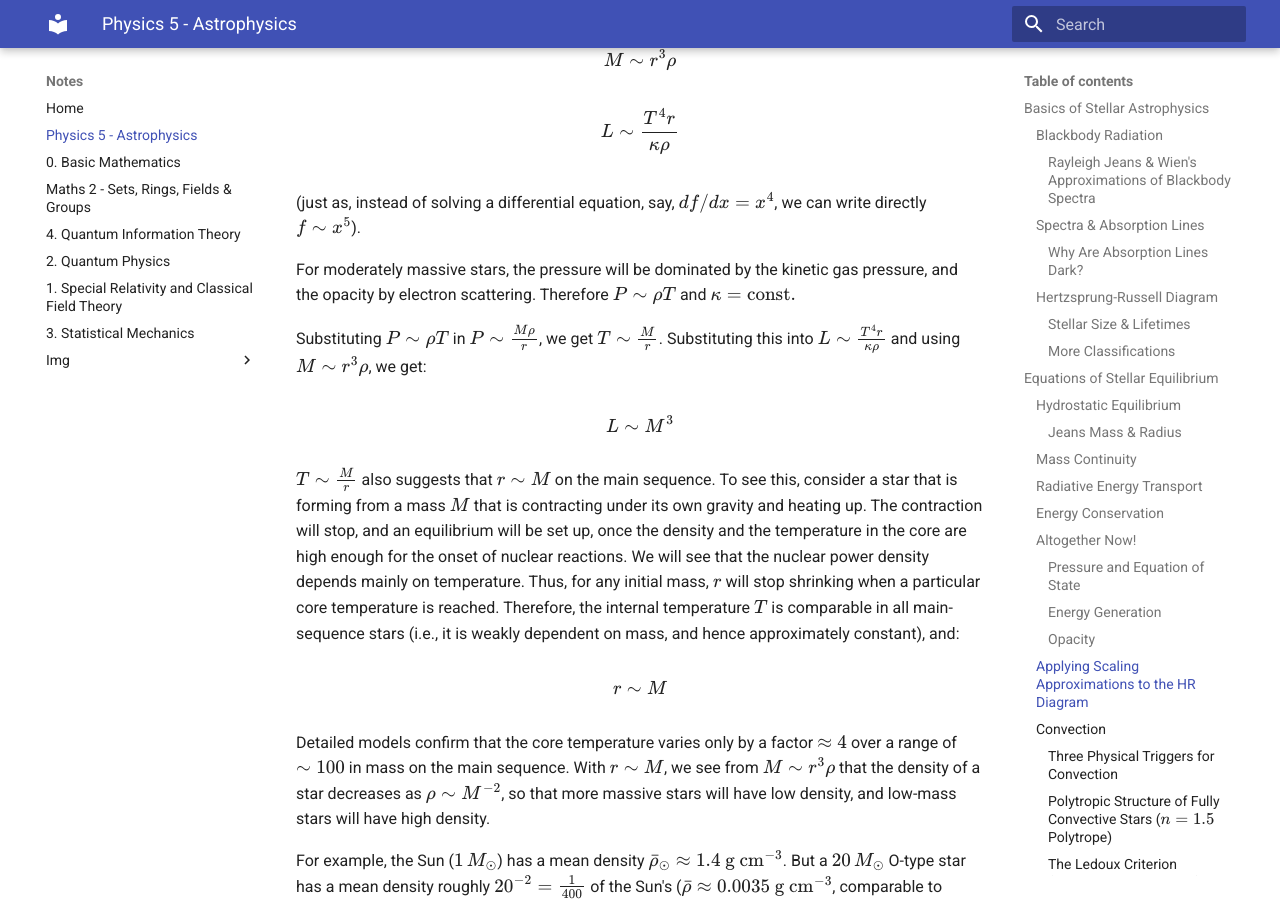
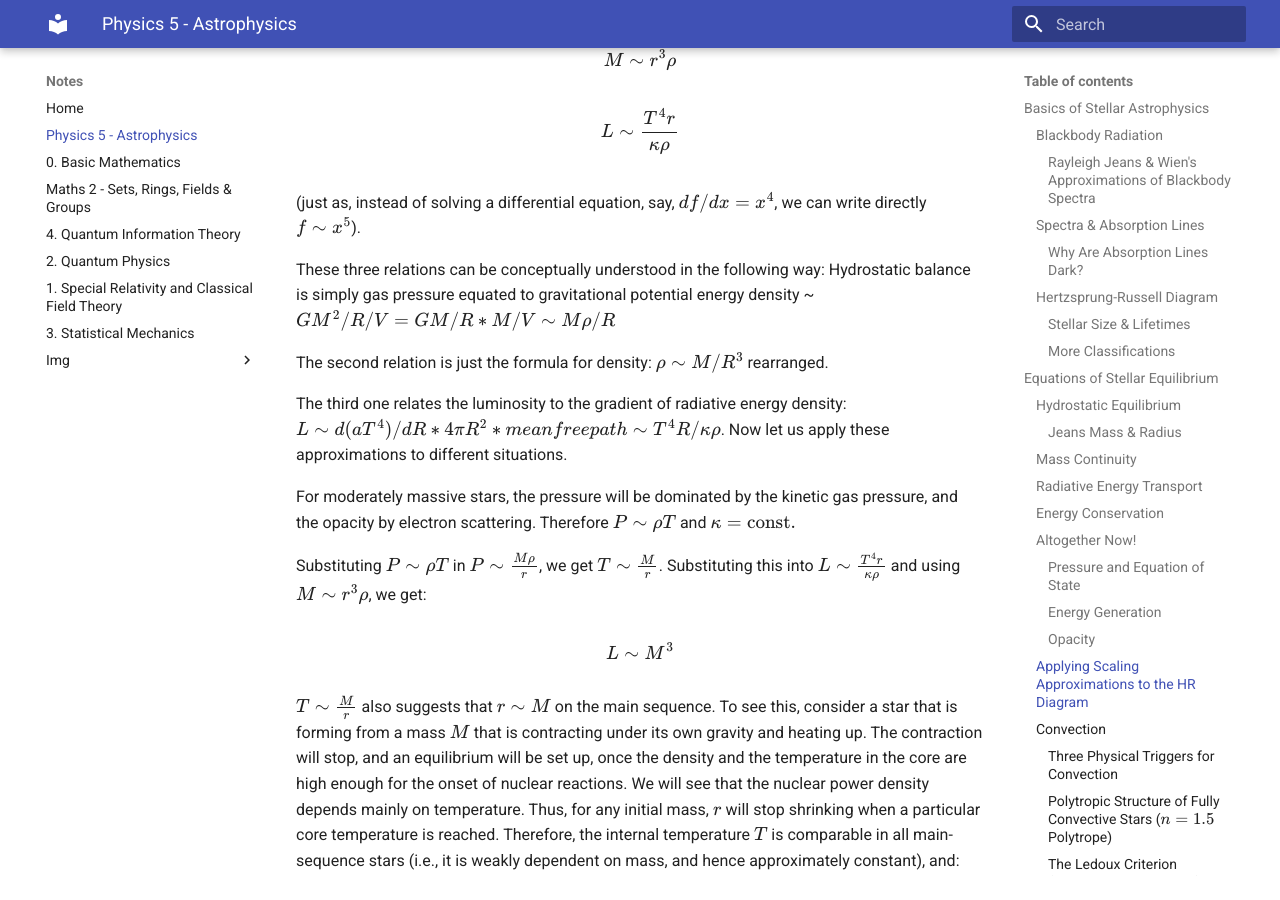
Before and after one commit to regstuff/notes, an MkDocs documentation site: the page built from docs/Physics_Astrophysics.md, in a window 1280 px wide and 900 px high, scrolled down 40689 px. Built offline with MkDocs 1.6.1 and Material for MkDocs 9.7.7, drawn with Linux system fonts in a browser that asks for light colours.

Commit message:
Update Physics_Astrophysics.md

```diff
--- a/docs/Physics_Astrophysics.md
+++ b/docs/Physics_Astrophysics.md
@@ -879,6 +879,12 @@ $$L \sim \frac{T^4 r}{\kappa\rho}$$
 
 (just as, instead of solving a differential equation, say,  $df/dx = x^4$, we can write directly $f \sim x^5$).
 
+These three relations can be conceptually understood in the following way: Hydrostatic balance is simply gas pressure equated to gravitational potential energy density ~ $GM^2/R/V = GM/R*M/V \sim M \rho/R$
+
+The second relation is just the formula for density: $\rho \sim M/R^3$ rearranged.
+
+The third one relates the luminosity to the gradient of radiative energy density: $L \sim d(aT^4)/dR * 4\pi R^2*mean free path \sim T^4R/\kappa \rho$. Now let us apply these approximations to different situations.
+
 For moderately massive stars, the pressure will be dominated by the kinetic gas pressure, and the opacity by electron scattering. Therefore $P \sim \rho T$ and $\kappa = \text{const.}$
 
 Substituting $P \sim \rho T$ in $P \sim \frac{M\rho}{r}$, we get $T \sim \frac{M}{r}$. Substituting this into $L \sim \frac{T^4 r}{\kappa\rho}$ and using $M \sim r^3\rho$, we get:
```
